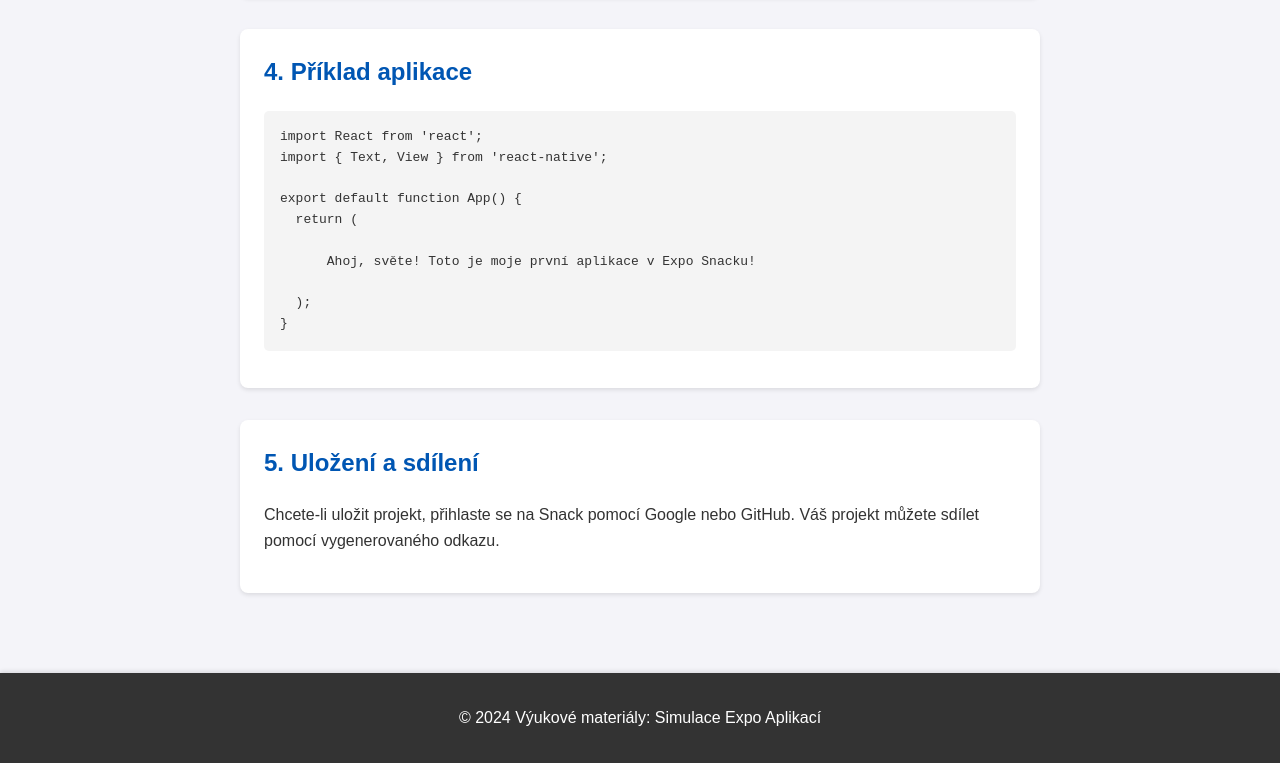
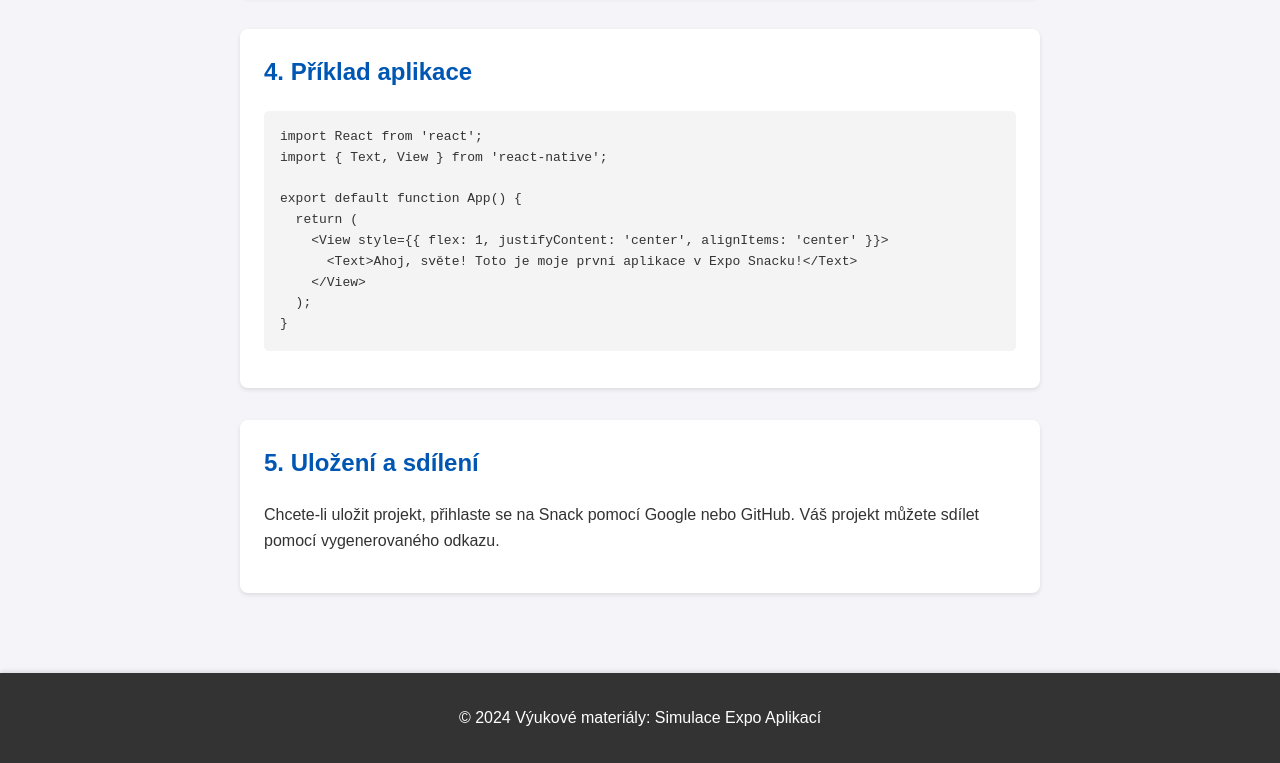
Before and after one commit to timeflowing/simulace-expo-appky, a plain HTML site: page index.html in a window 1280 px wide. Shown: the part 879-1642 px from the top of the page. Drawn offline with Linux system fonts and the light colour scheme.

Commit message:
Update index.html

```diff
--- a/index.html
+++ b/index.html
@@ -49,9 +49,9 @@ import { Text, View } from 'react-native';
 
 export default function App() {
   return (
-    <View style={{ flex: 1, justifyContent: 'center', alignItems: 'center' }}>
-      <Text>Ahoj, světe! Toto je moje první aplikace v Expo Snacku!</Text>
-    </View>
+    &lt;View style={{ flex: 1, justifyContent: 'center', alignItems: 'center' }}&gt;
+      &lt;Text&gt;Ahoj, světe! Toto je moje první aplikace v Expo Snacku!&lt;/Text&gt;
+    &lt;/View&gt;
   );
 }</code></pre>
         </section>
```
